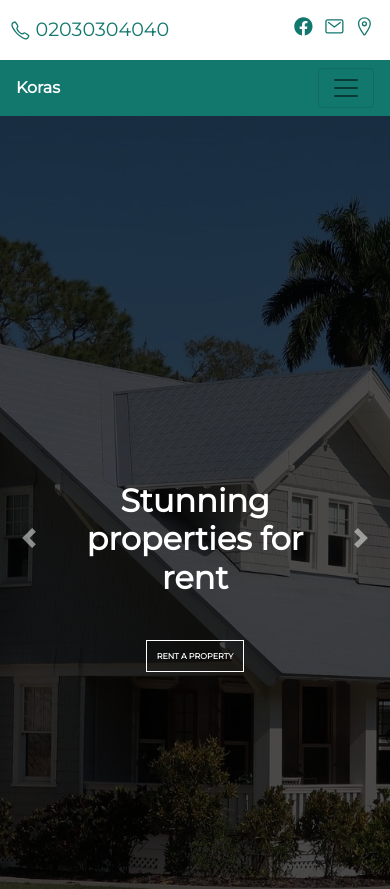
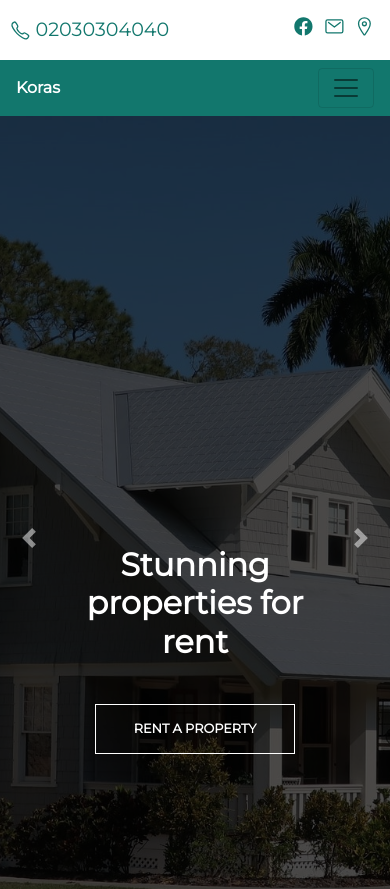
Before and after one commit to Ionut-Cora/koras-estates-agency, a React (Create React App) app: page /#/ in a window 390 px wide. Shown: the top 889 px of the page. Built offline with nearby package versions, Linux system fonts and the light colour scheme.

Commit message:
style commit

```diff
--- a/src/pages/Home/Home.css
+++ b/src/pages/Home/Home.css
@@ -51,15 +51,15 @@
     }
 
     .head-title button {
-        width: 40%;
-        height: 25px;
-        font-size: 10px;
+        width: 200px;
+        height: 2rem;
+        font-size: 1rem;
     }
 }
 
 @media only screen and (max-width: 600px) {
     .head-title {
-        padding-bottom: 90%;
+        padding-bottom: 60%;
     }
 
     .head-title h1 {
@@ -68,9 +68,9 @@
     }
 
     .head-title button {
-        min-width: 40%;
-        min-height: 2rem;
-        font-size: 0.5rem;
+        width: 200px;
+        height: 2rem;
+        font-size: 0.8rem;
         border: 1px solid #fff;
     }
 }
```
